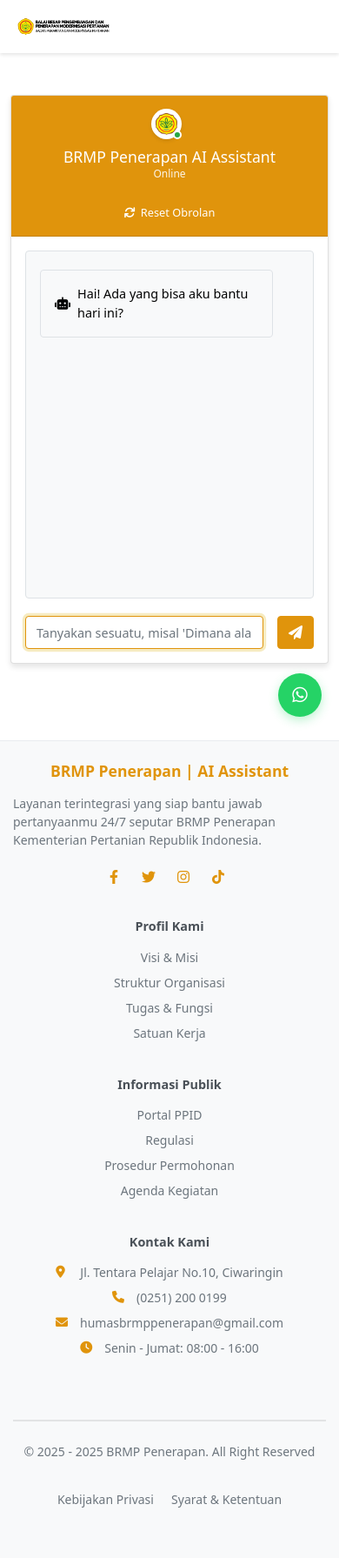
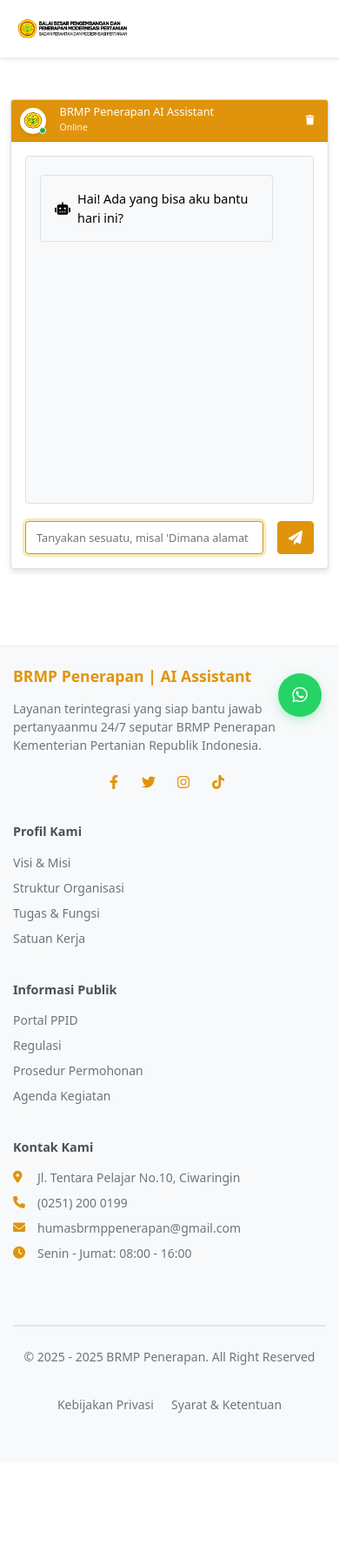
Before and after one commit to Rfldmr/chatbot-brmp-penerapan, a Flask app: page / in a window 390 px wide. Shown: the whole page at 87% size. After the commit the page ends 1624 px from the top, so only its background shows below. Run offline with Flask 3, Linux system fonts and the light colour scheme; parts of the project's set-up code (start-up, migrations or seed data) failed here and were passed over.

Commit message:
update 28082025 0854

```diff
--- a/intents.json
+++ b/intents.json
@@ -73,6 +73,18 @@
             "responses": [
                 "Selamat malam! Selamat datang di layanan chatbot BRMP Penerapan. Ada yang bisa saya bantu hari ini?"
             ]
+        },
+
+        {
+          "tag": "diluar-konteks",
+          "patterns": [
+              ""
+          ],
+          "responses": [
+              "Maaf, aku tidak mengerti maksudmu. Sepertinya aku belum belajar terkait pertanyaan yang kamu berikan. Kamu bisa menanyakan hal lainnya, atau meminta kontak customer service untuk menjawab lebih lanjut terkait pertanyaannmu. Terima kasih.",
+              "Maaf, aku tidak memahami maksudmu. Aku masih perlu belajar lebih banyak lagi kedepannya. Cobalah untuk menanyakan hal lainnya, atau kamu juga bisa meminta kontak customer service untuk membantumu lebih lanjut terkait dengan masalahmu.",
+              "Maaf, aku kesulitan untuk memahami maksudmu. Aku mengerti ini mungkin mengecewakan. Kamu bisa menanyakan pertanyaan lainnya atau meminta kontak customer service jika ingin menanyakan pertanyaanmu lebih lanjut lagi. Terima kasih."
+          ]
         }
     ]
 }
--- a/static/css/style.css
+++ b/static/css/style.css
@@ -11,7 +11,7 @@ body {
 
 /* LOGO YANG DIPERBESAR */
 .navbar-logo {
-    height: 68px; /* Diperbesar dari 68px */
+    height: 68px;
     width: auto;
     object-fit: contain;
     padding: 5px 0;
@@ -24,7 +24,7 @@ body {
 }
 
 .navbar {
-    min-height: 90px !important; /* Navbar lebih tinggi */
+    min-height: 90px !important;
     padding: 0.5rem 1rem;
 }
 
@@ -63,56 +63,6 @@ body {
     width: 100%;
 }
 
-/* Untuk tampilan mobile */
-@media (max-width: 991.98px) {
-    .navbar-nav {
-        padding: 1rem 0;
-        text-align: center;
-    }
-
-    .navbar-nav .nav-link {
-        margin: 0.5rem 0;
-        display: block;
-    }
-
-    .navbar-nav .nav-link::after {
-        bottom: 0;
-        left: 50%;
-        transform: translateX(-50%);
-        width: 0;
-        height: 2px;
-    }
-
-    .navbar-nav .nav-link:hover::after {
-        width: 50%;
-    }
-
-    /* Logo sedikit lebih kecil di mobile */
-    .navbar-logo {
-        height: 60px;
-    }
-
-    .navbar {
-        min-height: 70px !important;
-    }
-}
-
-@media (max-width: 576px) {
-    .navbar {
-        padding: 0.5rem;
-    }
-
-    /* Logo lebih kecil di perangkat sangat kecil */
-    .navbar-logo {
-        height: 50px;
-    }
-
-    .navbar {
-        min-height: 60px !important;
-    }
-}
-
-/* [Kode CSS lainnya tetap sama seperti sebelumnya] */
 .card {
     box-shadow: 0 4px 6px rgba(0, 0, 0, 0.1);
     border: none;
@@ -386,7 +336,7 @@ body {
     min-width: 20px;
 }
 
-/* Responsive adjustments */
+/* PERBAIKAN RESPONSIVITAS - Header tetap horizontal di mobile */
 @media (max-width: 1200px) {
     .profile-info {
         margin-left: 0;
@@ -400,21 +350,60 @@ body {
         padding-right: 15px;
     }
 
-    .profile-info {
-        text-align: center;
-        margin: 10px 0;
-        min-width: 100%;
+    /* Header chat tetap horizontal */
+    .card-header {
+        flex-direction: row !important;
+        padding: 0.6rem 1rem !important;
     }
 
-    .card-header .d-flex {
-        flex-direction: column;
-        align-items: center;
-        text-align: center;
+    .profile-info {
+        min-width: auto !important;
+        text-align: left !important;
+        margin: 0 10px !important;
+        flex: 1;
+    }
+
+    .profile-info h5 {
+        font-size: 0.95rem !important;
+        margin-bottom: 0 !important;
+    }
+
+    .online-text {
+        font-size: 0.7rem !important;
     }
 
     #reset-chat {
-        margin-top: 10px;
-        align-self: center;
+        margin-top: 0 !important;
+        font-size: 0.8rem;
+        white-space: nowrap;
+        align-self: center !important;
+    }
+
+    .chat-logo-container {
+        width: 35px;
+        height: 35px;
+    }
+
+    .chat-logo {
+        width: 25px;
+        height: 25px;
+    }
+
+    /* Navbar tetap horizontal */
+    .navbar-nav {
+        padding: 0.5rem 0;
+        text-align: left;
+    }
+
+    .navbar-nav .nav-link {
+        margin: 0.25rem 0;
+        display: inline-block;
+        padding: 0.4rem 0.8rem;
+        font-size: 13px;
+    }
+
+    .navbar-nav .nav-link::after {
+        display: none;
     }
 
     .footer .row > div {
@@ -446,36 +435,55 @@ body {
         padding: 1rem;
     }
 
+    /* Header chat lebih kecil */
     .card-header {
-        padding: 0.75rem 1rem;
-        flex-direction: column;
-        text-align: center;
+        padding: 0.5rem 0.8rem !important;
+    }
+
+    .profile-info h5 {
+        font-size: 0.9rem !important;
+    }
+
+    #reset-chat {
+        font-size: 0.75rem;
+        padding: 0.2rem 0.4rem;
     }
 
     .footer h5, .footer h6 {
-        text-align: center;
+        text-align: left !important;
     }
 
     .footer ul.list-unstyled {
-        text-align: center;
+        text-align: left !important;
     }
 
     .footer ul.list-unstyled.text-muted li {
-        justify-content: center;
-        text-align: left;
-        display: flex;
+        justify-content: flex-start !important;
     }
 }
 
 @media (max-width: 576px) {
+    .navbar {
+        padding: 0.5rem;
+    }
+
     .navbar-nav .nav-link {
-        padding: 0.5rem;
-        font-size: 13px;
+        padding: 0.4rem 0.6rem;
+        font-size: 12px;
     }
 
     .navbar-toggler {
         padding: 0.25rem 0.5rem;
         font-size: 0.875rem;
+    }
+
+    /* Logo lebih kecil di perangkat sangat kecil */
+    .navbar-logo {
+        height: 50px;
+    }
+
+    .navbar {
+        min-height: 70px !important;
     }
 
     #chat-container {
@@ -486,6 +494,44 @@ body {
     .message-bubble {
         padding: 10px 14px;
         font-size: 0.9rem;
+    }
+
+    /* Header chat lebih kecil lagi */
+    .card-header {
+        padding: 0.4rem 0.6rem !important;
+    }
+
+    .profile-info {
+        margin: 0 8px !important;
+    }
+
+    .profile-info h5 {
+        font-size: 0.85rem !important;
+    }
+
+    .online-text {
+        font-size: 0.65rem !important;
+    }
+
+    #reset-chat {
+        font-size: 0.7rem;
+        padding: 0.15rem 0.3rem;
+    }
+
+    .chat-logo-container {
+        width: 30px;
+        height: 30px;
+    }
+
+    .chat-logo {
+        width: 20px;
+        height: 20px;
+    }
+
+    .online-status {
+        width: 8px;
+        height: 8px;
+        border-width: 1px;
     }
 
     .float-whatsapp {
@@ -527,30 +573,32 @@ body {
 
 @media (max-width: 400px) {
     .navbar-logo {
-        height: 35px;
+        height: 40px;
     }
 
-    .chat-logo-container {
-        width: 35px;
-        height: 35px;
-    }
-
-    .chat-logo {
-        width: 25px;
-        height: 25px;
+    .navbar {
+        min-height: 60px !important;
     }
 
     .profile-info h5 {
-        font-size: 1rem;
+        font-size: 0.8rem !important;
     }
 
-    #reset-chat {
-        font-size: 0.8rem;
-        padding: 0.25rem 0.5rem;
+    /* Sembunyikan teks "Reset Obrolan", hanya tampilkan icon */
+    #reset-chat span {
+        display: none;
+    }
+
+    #reset-chat i {
+        margin-right: 0 !important;
     }
 
     #user-input {
         font-size: 0.9rem;
+    }
+
+    #user-input::placeholder {
+        font-size: 0.8rem;
     }
 }
 
--- a/templates/index.html
+++ b/templates/index.html
@@ -54,9 +54,10 @@
                         <small class="online-text">Online</small>
                         </div>
 
-                        <button id="reset-chat" class="btn btn-sm"
-                        style="color: #ffffffff; font-weight: 500;">
-                            <i class="fas fa-refresh" style="margin-right: 3px;"></i> Reset Obrolan
+                        <button id="reset-chat" class="btn btn-sm reset-chat-btn"
+                                style="color: #ffffffff; font-weight: 500;">
+                            <i class="fas fa-trash" style="margin-right: 3px;"></i>
+                            <span class="reset-text">Reset Obrolan</span>
                         </button>
                     </div>
 
```
Also changed, not shown: 2 other files.
